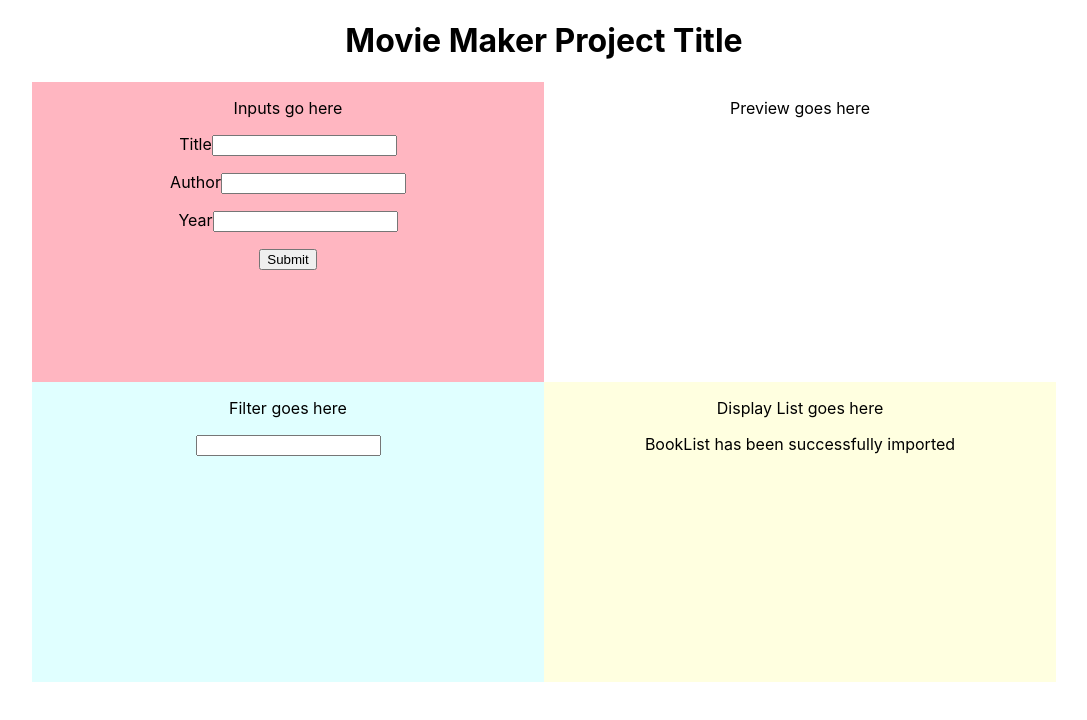
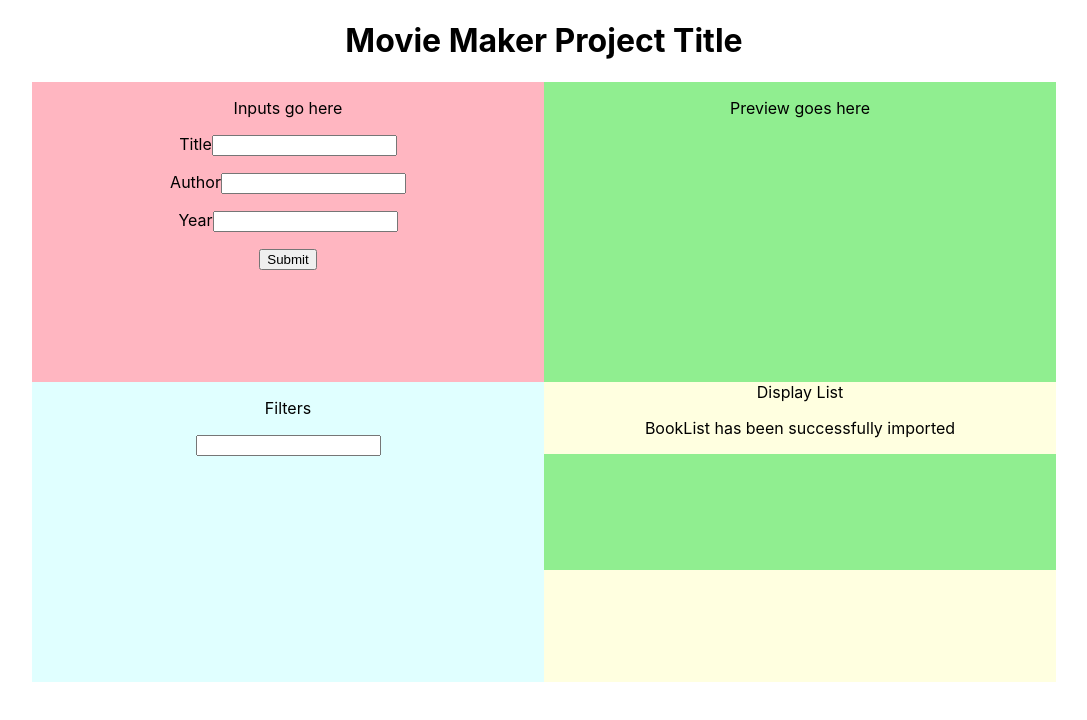
Before and after one commit to austinbhan/react-movie-maker, a React (Create React App) app: page / in a window 1280 px wide. Shown: the top 720 px of the page, without its empty margins (96-1183 px from the left). Built offline with nearby package versions, Linux system fonts and the light colour scheme.

Commit message:
Filtered books works

```diff
--- a/src/App.css
+++ b/src/App.css
@@ -13,6 +13,7 @@
 .book-preview {
   display: flex;
   flex-direction: column;
+  background-color: lightgreen;
 }
 .body {
   display: grid;
--- a/src/App.js
+++ b/src/App.js
@@ -19,15 +19,15 @@ function App() {
   const [currentFilter, setFilter] = useState('');
   const [filteredBooks, setFilteredBooks] = useState([]);
 
-  useEffect(() => {
-    const filteredBooks = allBooks.
-      filter(book =>
-        book.title.includes(currentFilter));
-    setFilteredBooks(filteredBooks);
+  useEffect(() => { // Run Handle Filter here (6/28/22)
+    function filter(string) {
+      const filteredBooks = allBooks.filter(book => book.title.includes(string));
+      setFilteredBooks(filteredBooks);
+    }
+    filter(currentFilter);
   }, [currentFilter, allBooks]);
 
-// Functions Go Here
-
+  // Functions Go Here
 
   function submitBook(e) {
     e.preventDefault();
@@ -77,12 +77,18 @@ function App() {
           </div>
 
           <div id="filter-and-delete">
-            <p>Filter goes here</p>
+            <p>Filters</p>
+            <p>
+              {
+                filteredBooks.length < 1 ?
+                  'Nothing Matches' : ''
+              }
+            </p>
             <input value={currentFilter} onChange={(e) => setFilter(e.target.value)}/>
           </div>
 
           <div id="list-display">
-            <p>Display List goes here</p>
+            Display List
             <BookList
               books={filteredBooks.length
                 ? filteredBooks
```
